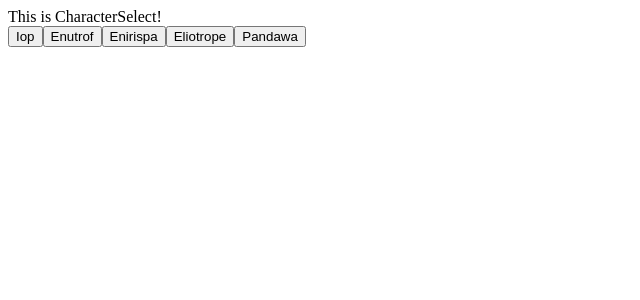
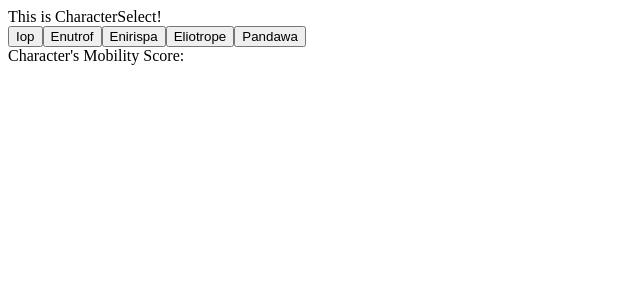
Before and after one commit to Deen-q/dofusTeamBuilder, a React (Create React App) app: page / in a window 1280 px wide. Shown: the top 300 px of the page, without its empty margins (0-640 px from the left). Built offline with nearby package versions, Linux system fonts and the light colour scheme.

Commit message:
messing around with onClick

```diff
--- /dev/null
+++ b/src/components/CharacterDisplay.tsx
@@ -0,0 +1 @@
+export { }
--- a/src/components/CharacterSelect.tsx
+++ b/src/components/CharacterSelect.tsx
@@ -1,26 +1,33 @@
 /* Dofus Team Builder c: */
+import { useState } from "react";
 import dofusClasses from "../data/dofusClasses";
 
 export default function CharacterSelect() {
+    const [characterSelected, setCharacterSelected] = useState();
 
     const hoverButton = (x: number) => { // poor var name on purpose, to make a point!
-        alert(x)
+        console.log(x);
+    }
+
+    const handleClick = (y: any) => {
+        setCharacterSelected(y)
     }
 
     return (
         <div>
             This is CharacterSelect!
             <div>
-                {/* {dofusClasses.map((item) => item.className)} */}
                 {dofusClasses.map((item, index) => (
                     <button
                         key={index}
                         onMouseEnter={() => hoverButton(item.dpsRating)}
+                        onClick={() => handleClick(item.mobilityRating)}
                     >
                         {item.className}
                     </button>
                 ))}
             </div>
+            <div>Character's Mobility Score: {characterSelected}</div>
         </div>
     )
 }
```
